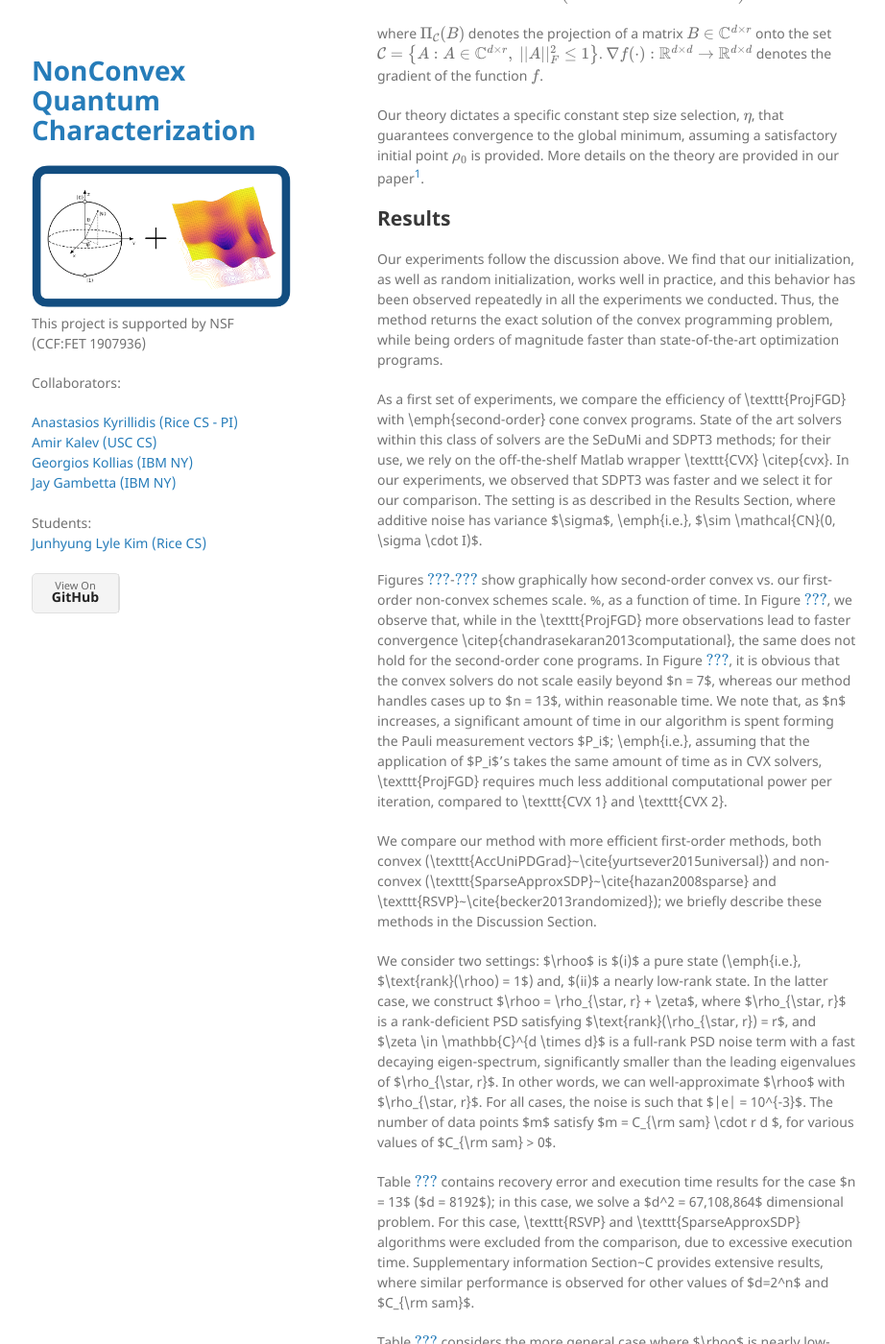
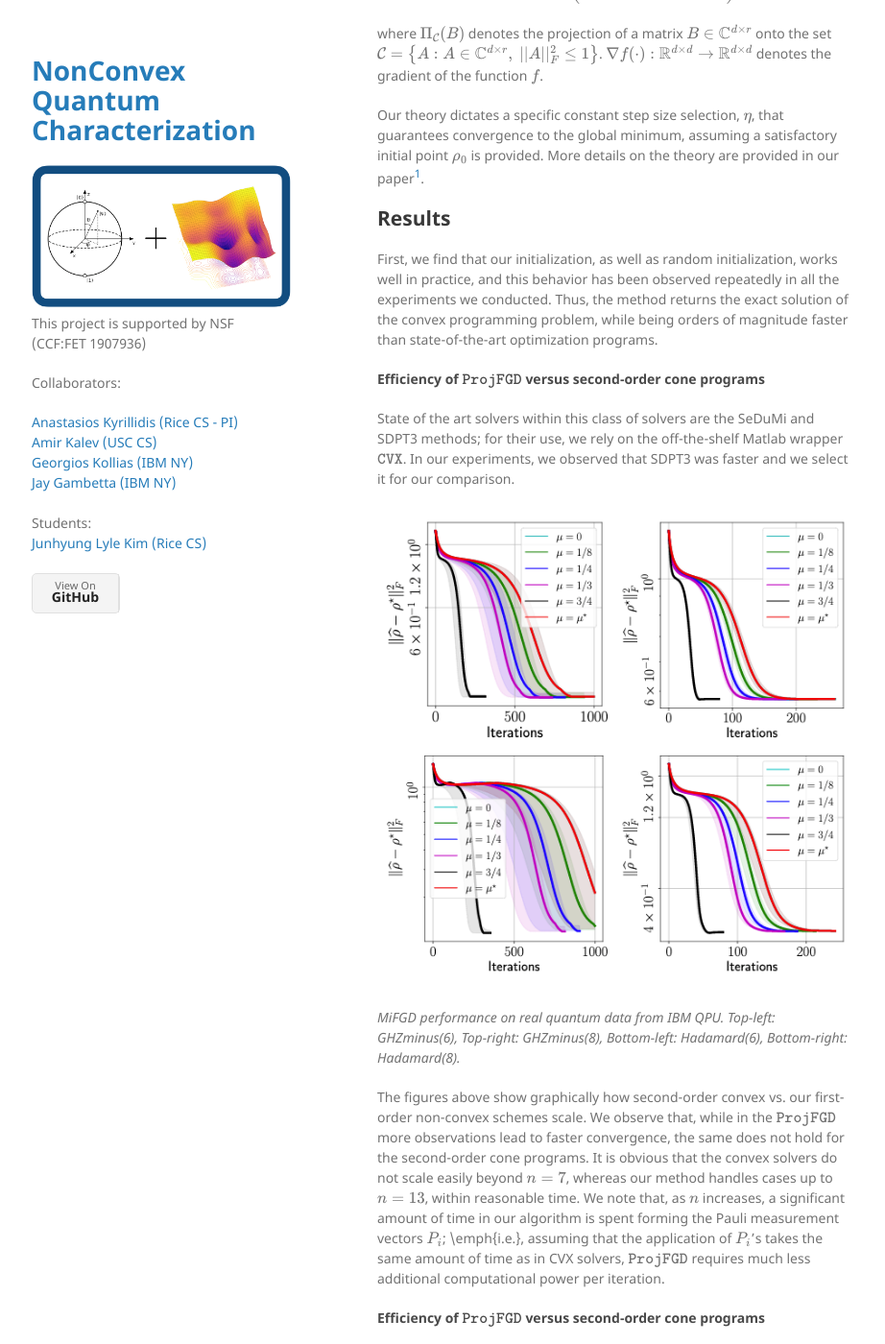
Before and after one commit to akyrillidis/nonconvex-qst, a Jekyll site: the page built from FGD.md, in a window 1280 px wide and 1400 px high, scrolled down 2331 px. Shown: the whole window at 96% size, without its empty margins (177-1099 px from the left). Built offline with Jekyll 4.4.1, drawn with Linux system fonts in a browser that asks for light colours; formulas are drawn with MathJax 3; some of the changed text lies outside the part shown.

Commit message:
Update FGD.md

```diff
--- a/FGD.md
+++ b/FGD.md
@@ -90,25 +90,27 @@ Our theory dictates a specific constant step size selection, $$\eta$$, that guar
 
 
 ## Results
-Our experiments follow the discussion above.
-We find that our initialization, as well as random initialization, works well in practice, and this behavior has been observed repeatedly in all the experiments we conducted. Thus, the method returns the exact solution of the convex programming problem, while being orders of magnitude faster than state-of-the-art optimization programs.
+First, we find that our initialization, as well as random initialization, works well in practice, and this behavior has been observed repeatedly in all the experiments we conducted. Thus, the method returns the exact solution of the convex programming problem, while being orders of magnitude faster than state-of-the-art optimization programs.
 
 
-As a first set of experiments, we compare the efficiency of \texttt{ProjFGD} with \emph{second-order} cone convex programs.
-State of the art solvers within this class of solvers are the SeDuMi and SDPT3 methods; for their use, we rely on the off-the-shelf Matlab wrapper \texttt{CVX} \citep{cvx}.
-In our experiments, we observed that SDPT3 was faster and we select it for our comparison.
-The setting is as described in the Results Section, where additive noise has variance $\sigma$, \emph{i.e.}, $\sim \mathcal{CN}(0, \sigma \cdot I)$.
+#### Efficiency of $$\texttt{ProjFGD}$$ versus second-order cone programs
+State of the art solvers within this class of solvers are the SeDuMi and SDPT3 methods; for their use, we rely on the off-the-shelf Matlab wrapper $$\texttt{CVX}$$. In our experiments, we observed that SDPT3 was faster and we select it for our comparison.
 
-Figures \ref{fig:time_vs_measurements}-\ref{fig:time_vs_dimensions} show graphically how second-order convex vs. our first-order non-convex schemes scale. %, as a function of time.
-In Figure \ref{fig:time_vs_measurements}, we observe that, while in the \texttt{ProjFGD} more observations lead to faster convergence \citep{chandrasekaran2013computational}, the same does not hold for the second-order cone programs.
-In Figure \ref{fig:time_vs_dimensions}, it is obvious that the convex solvers do not scale easily beyond $n = 7$, whereas our method handles cases up to $n = 13$, within reasonable time.
-We note that, as $n$ increases, a significant amount of time in our algorithm is spent forming the Pauli measurement vectors $P_i$; \emph{i.e.},
-assuming that the application of $P_i$'s takes the same amount of time as in CVX solvers, \texttt{ProjFGD} requires much less additional computational power per iteration, compared to \texttt{CVX 1} and \texttt{CVX 2}.
+![MiFGD performance on real quantum data from IBM QPU. Top-left: GHZminus(6), Top-right: GHZminus(8), Bottom-left: Hadamard(6), Bottom-right: Hadamard(8).](/assets/img/ibm-data.png)
+
+*MiFGD performance on real quantum data from IBM QPU. Top-left: GHZminus(6), Top-right: GHZminus(8), Bottom-left: Hadamard(6), Bottom-right: Hadamard(8).*
 
 
+The figures above show graphically how second-order convex vs. our first-order non-convex schemes scale.
+We observe that, while in the $$\texttt{ProjFGD}$$ more observations lead to faster convergence, the same does not hold for the second-order cone programs.
+It is obvious that the convex solvers do not scale easily beyond $$n = 7$$, whereas our method handles cases up to $$n = 13$$, within reasonable time.
+We note that, as $$n$$ increases, a significant amount of time in our algorithm is spent forming the Pauli measurement vectors $$P_i$$; \emph{i.e.},
+assuming that the application of $$P_i$$'s takes the same amount of time as in CVX solvers, $$\texttt{ProjFGD}$$ requires much less additional computational power per iteration.
+
+
+#### Efficiency of $$\texttt{ProjFGD}$$ versus second-order cone programs
 
 We compare our method with more efficient first-order methods, both convex (\texttt{AccUniPDGrad}~\cite{yurtsever2015universal}) and non-convex (\texttt{SparseApproxSDP}~\cite{hazan2008sparse} and \texttt{RSVP}~\cite{becker2013randomized}); we briefly describe these methods in the Discussion Section.
-
 
 We consider two settings: $\rhoo$ is $(i)$ a pure state (\emph{i.e.}, $\text{rank}(\rhoo) = 1$) and,
 $(ii)$ a nearly low-rank state.
@@ -130,21 +132,8 @@ fast convergence rate.
 Further, convex approaches might show better sampling complexity performance (\emph{i.e.}, as $C_{\rm sam}$ decreases).
 Nevertheless, one can perform accurate maximum likelihood estimation for larger systems in the same amount of time using our methods for such small- to medium-sized problems.
 
-![MiFGD performance on real quantum data from IBM QPU. Top-left: GHZminus(6), Top-right: GHZminus(8), Bottom-left: Hadamard(6), Bottom-right: Hadamard(8).](/assets/img/ibm-data.png)
-
-*MiFGD performance on real quantum data from IBM QPU. Top-left: GHZminus(6), Top-right: GHZminus(8), Bottom-left: Hadamard(6), Bottom-right: Hadamard(8).*
 
 
-
-
-#### Performance comparison with QST methods in $\texttt{Qiskit}$
-
-
-
-#### Performance comparison with neural-network QST using $$\texttt{Qucumber}$$
-
-
-#### The effect of parallelization in $$\texttt{MiFGD}$$
 
 ## Conclusion
 With nowadays steadily growing quantum processors, it is required to develop new quantum
```
Also changed, not shown: other parts of FGD.md (+2 -2 lines).
